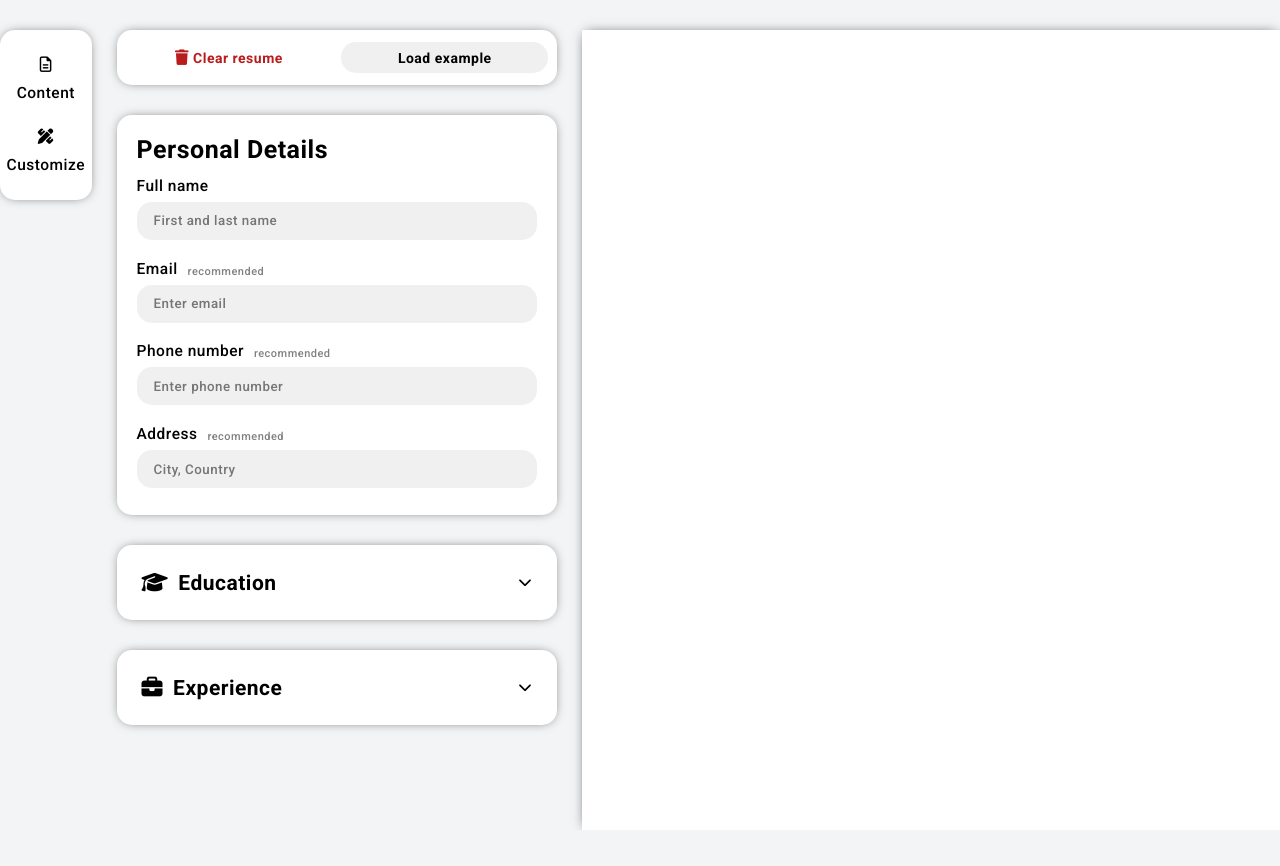
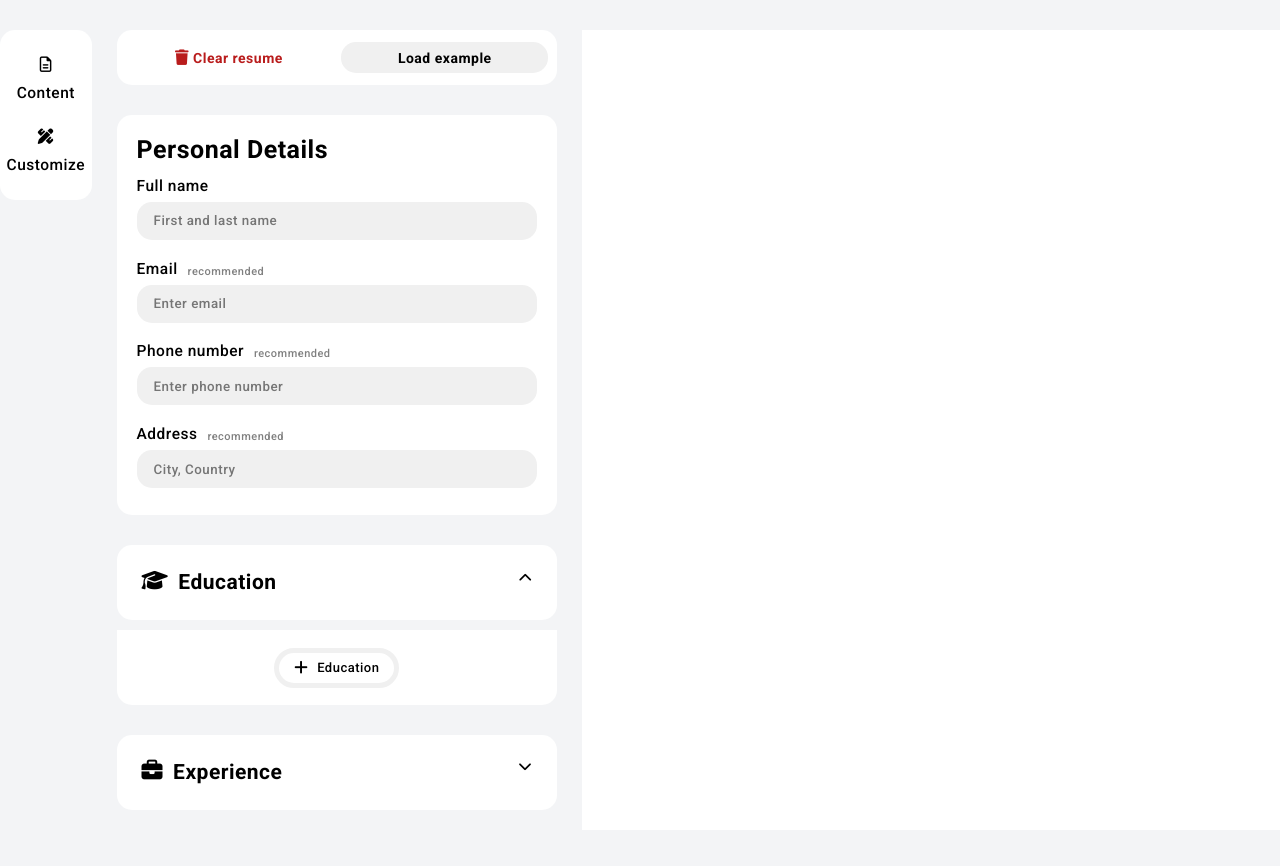
Before and after one commit to LukaMalesevic/cv-builder, a React (Vite) app: page / in a window 1280 px wide. Both pictures are taken after a click on the element "Education". Shown: the top 866 px of the page. Before the commit the page ends 830 px from the top, so only its background shows below. Built offline with nearby package versions, Linux system fonts and the light colour scheme.

Commit message:
added education section with add button

```diff
--- a/src/components/App.jsx
+++ b/src/components/App.jsx
@@ -6,10 +6,11 @@ import { useState } from "react";
 
 export default function Application(){
     const [currentSection, nextSection] = useState('content');
+    let [currentEducationList, updateEducationList] = useState([]);
 
     function setSection()
     {
-        if(currentSection === 'content') return <ContentSection/>
+        if(currentSection === 'content') return <ContentSection currentEducationList={currentEducationList} updateEducationList={updateEducationList} />
         else if(currentSection === 'customize') return <CustomizeSection/>
     }
 
--- a/src/components/ContentCustomizeBtn.jsx
+++ b/src/components/ContentCustomizeBtn.jsx
@@ -26,7 +26,7 @@ function SetButton(props) {
     }
 
     return (
-        <button onFocus={() => nextFocus(true)} onBlur={() => nextFocus(false)} className={props.className} style={buttonStyle}>
+        <button onFocus={() => nextFocus(!currentFocus)} onBlur={() => nextFocus(false)} className={props.className} style={buttonStyle}>
             <i className={props.icon}></i>
             <h1>{props.name}</h1>
         </button>
--- a/src/components/ContentSection.jsx
+++ b/src/components/ContentSection.jsx
@@ -1,13 +1,19 @@
 import Education from "./Education";
 import Experience from "./Experience";
 import PersonalDetails from "./PersonalDetails";
+import PropTypes from 'prop-types';
 
-export default function ContentSection()
+ContentSection.propTypes = {
+    currentEducationList: PropTypes.array.isRequired,
+    updateEducationList: PropTypes.func.isRequired
+};
+
+export default function ContentSection(props)
 {
     return(
         <div className="content-section">
             <PersonalDetails/>
-            <Education/>
+            <Education currentEducationList={props.currentEducationList} updateEducationList={props.updateEducationList}/>
             <Experience/>
         </div>
     );
--- a/src/components/Education.jsx
+++ b/src/components/Education.jsx
@@ -1,9 +1,127 @@
-export default function Education(){
-    return (
-        <div className="education-container">
-            <i className="fa-solid fa-graduation-cap"></i>
-            <h1>Education</h1>
-            <i className="fa-solid fa-chevron-down drop-down-education"></i>
+import { useState } from "react";
+import PropTypes from 'prop-types';
+
+class EducationList{
+
+    constructor(id, school = '', degree = '', startDate = '', endDate = '', location = ''){
+        this.id = id;
+        this.school = school;
+        this.degree = degree;
+        this.startDate = startDate;
+        this.endDate = endDate;
+        this.location = location;
+    }
+}
+
+Education.propTypes = {
+    currentEducationList: PropTypes.array.isRequired,
+    updateEducationList: PropTypes.func.isRequired
+};
+
+export default function Education(props){
+
+    let [currentSubsection, nextSubsection] = useState(false);
+    let [currentFormState, nextFormState] = useState(false);
+    let education = new EducationList(props.currentEducationList.length);
+    let sectionStyle;
+    let openFormBtnStyle;
+    let rotateArrowStyle;
+    let educationFormStyle;
+
+    function showEducationList(element){
+        return(
+            <div key={element.id} className="section">
+                <h1>{element.school}</h1>
+                <i className="fa-solid fa-eye"></i>
+            </div>
+        );
+    }
+
+    function addEducation(education){
+        props.currentEducationList.push(education);
+        props.updateEducationList(props.currentEducationList);
+    }
+
+    if(currentSubsection){
+        sectionStyle ={
+            visibility: 'visible',
+            height: '75px'
+        }
+        openFormBtnStyle = {
+            visibility: 'visible',
+            bottom: '25px'
+        }
+        rotateArrowStyle = {
+            rotate: '180deg'
+        }
+    }else{
+        sectionStyle = {
+            visibility: 'hidden',
+            height: '0px'
+        }
+        openFormBtnStyle = {
+            visibility: 'hidden'
+        }
+    }
+
+    if(currentFormState){
+        educationFormStyle = {
+            display: 'flex'
+        }
+    }else{
+        educationFormStyle = {
+            display: 'none'
+        }
+    }
+        return (
+        <>
+        <div onClick={() => {
+            if(currentFormState === true) nextFormState(!currentFormState);
+            return nextSubsection(!currentSubsection);
+        }} className="education-container" >
+        <i className="fa-solid fa-graduation-cap"></i>
+        <h1>Education</h1>
+        <i className="fa-solid fa-chevron-down drop-down-education" style={rotateArrowStyle}></i>
         </div>
+        <div className="edu-section-container">
+            {props.currentEducationList.map((element) => showEducationList(element))}
+        </div>
+        <div className="add-section-container" style={sectionStyle}>
+        <button onClick={() => {
+            currentSubsection = !currentSubsection;
+            return nextFormState(!currentFormState);
+        }} className="add-subsection-btn" style={openFormBtnStyle}><i className="fa-solid fa-plus"></i>Education</button>
+        </div>
+        <div className="education-details-container" style={educationFormStyle}>
+            <div className="input-container full-width">
+                <label htmlFor="text">School</label>
+                <input onChange={(event)=> education.school = event.target.value } type="text" placeholder="Enter school / university"/>
+            </div>
+            <div className="input-container full-width">
+                <label htmlFor="text">Degree</label>
+                <input onChange={(event)=> education.degree = event.target.value } type="text" placeholder="Wnter degree / Field of study"/>
+            </div>
+            <div className="input-container half-width">
+                <label htmlFor="text">Start date</label>
+                <input onChange={(event)=> education.startDate = event.target.value } type="text" placeholder="Enter start date"/>
+            </div>
+            <div className="input-container half-width">
+                <label htmlFor="text">End date</label>
+                <input onChange={(event)=> education.endDate = event.target.value } type="text" placeholder="Enter end date"/>
+            </div>
+            <div className="input-container full-width">
+                <label htmlFor="text">Location</label>
+                <input onChange={(event)=> education.location = event.target.value } type="text" placeholder="Enter location"/>
+            </div>
+            <div className="delete-save-btn-container">
+                <button className="delete-btn"><i className="fa-solid fa-trash"></i> Delete</button>
+                <button onClick={() =>{
+                    addEducation(education);
+                    return nextFormState(false);
+                }} className="save-btn">Save</button>
+                <button onClick={() => { return nextFormState(!currentFormState)}} className="cancel-btn">Cancel</button>
+            </div>
+        </div>
+        </>
     );
 }
--- a/src/index.css
+++ b/src/index.css
@@ -10,8 +10,9 @@
   --default-border-radius: 15px;
   --gray: #F0F0F0;
   --dark-red: #B91C1C;
-  --defaultS-box-shadow: 0px 0px 12px -4px rgba(0,0,0,0.75);
-
+  --blue: #187FF5;
+  /* --defaultS-box-shadow: 0px 0px 12px -4px rgba(0,0,0,0.75); */
+  --defaultS-box-shadow: none;
 }
 
 button{
@@ -32,7 +33,7 @@ body{
 
 #root{
   width: 100%;
-  height: 100vh;
+  min-height: 100vh;
   display: flex;
   justify-content: center;
   padding-top: 30px;
@@ -48,11 +49,12 @@ body{
 
 .edit-cv-container{
   width: 505px;
-  height: 100vh;
+  height: auto;
   background-color: #F3F4F6;
   display: flex;
   flex-direction: column;
   gap: 30px;
+  margin-bottom: 100px;
 }
 
 .cv-container{
@@ -98,7 +100,7 @@ i{
 .clear-load-btn{
   width: 100%;
   background-color: white;
-  height: 55px;
+  min-height: 55px;
   border-radius: var(--default-border-radius);
   box-shadow: var(--defaultS-box-shadow);
   display: flex;
@@ -137,7 +139,7 @@ i{
   background-color: blue;
 }
 
-.personal-details-container{
+.personal-details-container, .education-details-container{
   width: 100%;
   height: 400px;
   border-radius: var(--default-border-radius);
@@ -150,7 +152,16 @@ i{
   justify-content: space-between;
 }
 
-.personal-details-container > h1{
+.education-details-container{
+  position: relative;
+  top: -120px;
+  box-shadow: none;
+  margin-bottom: -120px;
+  flex-direction: row;
+  flex-wrap: wrap;
+}
+
+.personal-details-container > h1, .education-details-container > h1{
   font-size: 2.5rem;
   font-weight: 600;
 }
@@ -197,11 +208,12 @@ label{
   box-shadow: var(--defaultS-box-shadow);
   background-color: white;
   position: relative;
-  padding: 0 25px 0 25px;
+  padding: 25px 25px 0 25px;
   box-sizing: border-box;
   display: flex;
-  align-items: center;
   cursor: pointer;
+  transition: 0.2s ease;
+  z-index: 0;
 }
 
 .education-container > i, .experience-container > i{
@@ -218,4 +230,108 @@ label{
   position: absolute;
   right: 25px;
   font-size: 1.35rem !important;
+  transition: 0.3s ease;
 }
+
+.add-subsection-btn{
+  font-size: 1.3rem;
+  display: flex;
+  align-items: center;
+  justify-content: space-evenly;
+  width: 125px;
+  height: 40px;
+  border-radius: 30px;
+  border: 5px solid var(--gray);
+  background-color: white;
+  visibility: hidden;
+}
+
+.half-width{
+  width: 48%;
+}
+
+.full-width{
+  width: 100%;
+}
+
+.delete-save-btn-container{
+  width: 100%;
+  height: 35px;
+  margin-top: 10px;
+}
+
+.delete-btn{
+  width: auto;
+  height: 35px;
+  float: left;
+  border-radius: 5px !important;
+  border: 1px solid gray;
+  background-color: white;
+  color: grey;
+  padding: 0 15px 0 15px;
+}
+
+.cancel-btn{
+  width: auto;
+  height: 35px;
+  float: right;
+  border-radius: 5px !important;
+  border: 1px solid gray;
+  background-color: white;
+  color: grey;
+  font-size: 1.4rem;
+  padding: 0 15px 0 15px;
+}
+
+.save-btn{
+  width: auto;
+  height: 35px;
+  float: right;
+  border-radius: 5px !important;
+  background-color: var(--blue);
+  color: white;
+  margin-left: 15px;
+  font-size: 1.4rem;
+  padding: 0 15px 0 15px;
+}
+
+.add-section-container{
+  width: 100%;
+  background-color: white;
+  border-bottom-left-radius: var(--default-border-radius);
+  border-bottom-right-radius: var(--default-border-radius);
+  display: flex;
+  align-items: center;
+  justify-content: center;
+  margin-top: -35px;
+  height: 0;
+  visibility: hidden;
+  transition: 0.3s;
+}
+
+.edu-section-container
+{
+  margin-bottom: 10px;
+  margin-top: -25px;
+  width: 100%;
+  height: auto;
+  display: flex;
+  flex-direction: column;
+  gap: 5px;
+}
+
+.section{
+  width: 100%;
+  height: 60px;
+  background-color: white;
+  border-radius: 10px;
+  display: flex;
+  align-items: center;
+  justify-content: space-between;
+  padding: 0 15px 0 15px;
+  box-sizing: border-box;
+}
+
+.section > h1{
+  font-size: 2rem;
+}
```
